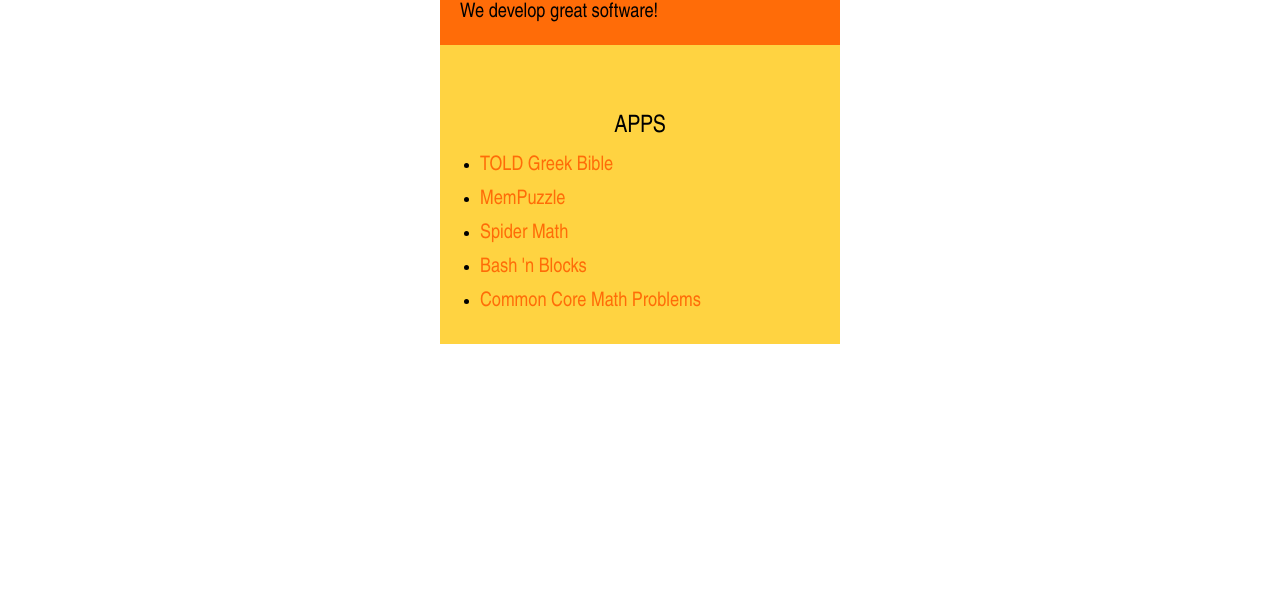
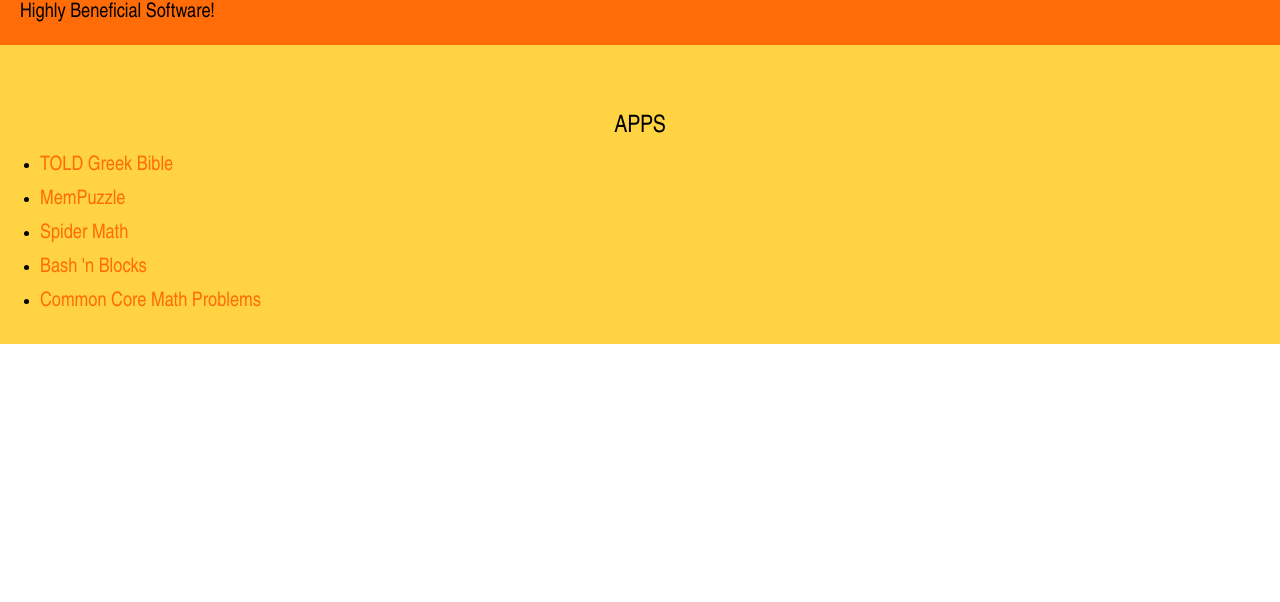
Before and after one commit to ricklove/ToldSite, a plain HTML site: page www/index.html in a window 1280 px wide. Shown: the part 198-800 px from the top of the page. Drawn offline with Linux system fonts and the light colour scheme.

Commit message:
Adjust size

```diff
--- a/www/Styles/css/App.css
+++ b/www/Styles/css/App.css
@@ -69,7 +69,7 @@ a {
 /*Main Structure*/
 .main {
     margin: 0px auto;
-    width: 20em;
+    /*width: 20em;*/
 }
 
 .main-header {
--- a/www/index.html
+++ b/www/index.html
@@ -14,7 +14,7 @@
         <div class="intro">
             <h3>Told</h3>
 
-            <p>We develop great software!</p>
+            <p>Highly Beneficial Software!</p>
         </div>
 
         <div class="apps">
@@ -23,7 +23,7 @@
                 <li><a href="Apps/GreekBible">TOLD Greek Bible</a></li>
                 <li><a href="Apps/MemPuzzle">MemPuzzle</a></li>
                 <li><a href="Apps/SpiderMath">Spider Math</a></li>
-                <li><a href="Apps/GreekBible">Bash 'n Blocks</a></li>
+                <li><a href="Games/BashnBlocks">Bash 'n Blocks</a></li>
                 <li><a href="Apps/CommonCoreMathProblems">Common Core Math Problems</a></li>
             </ul>
 
```
Also changed, not shown: 1 other file.
